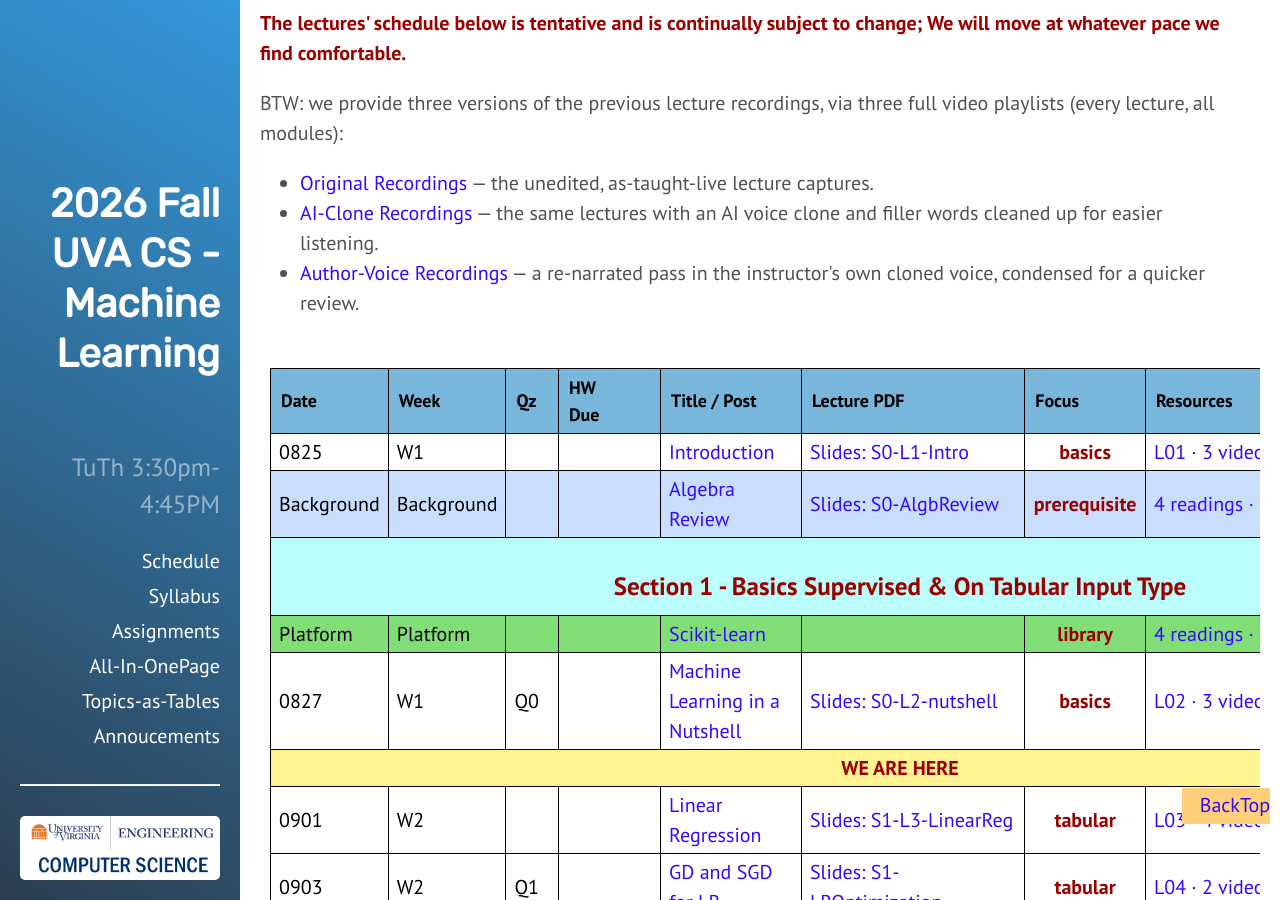
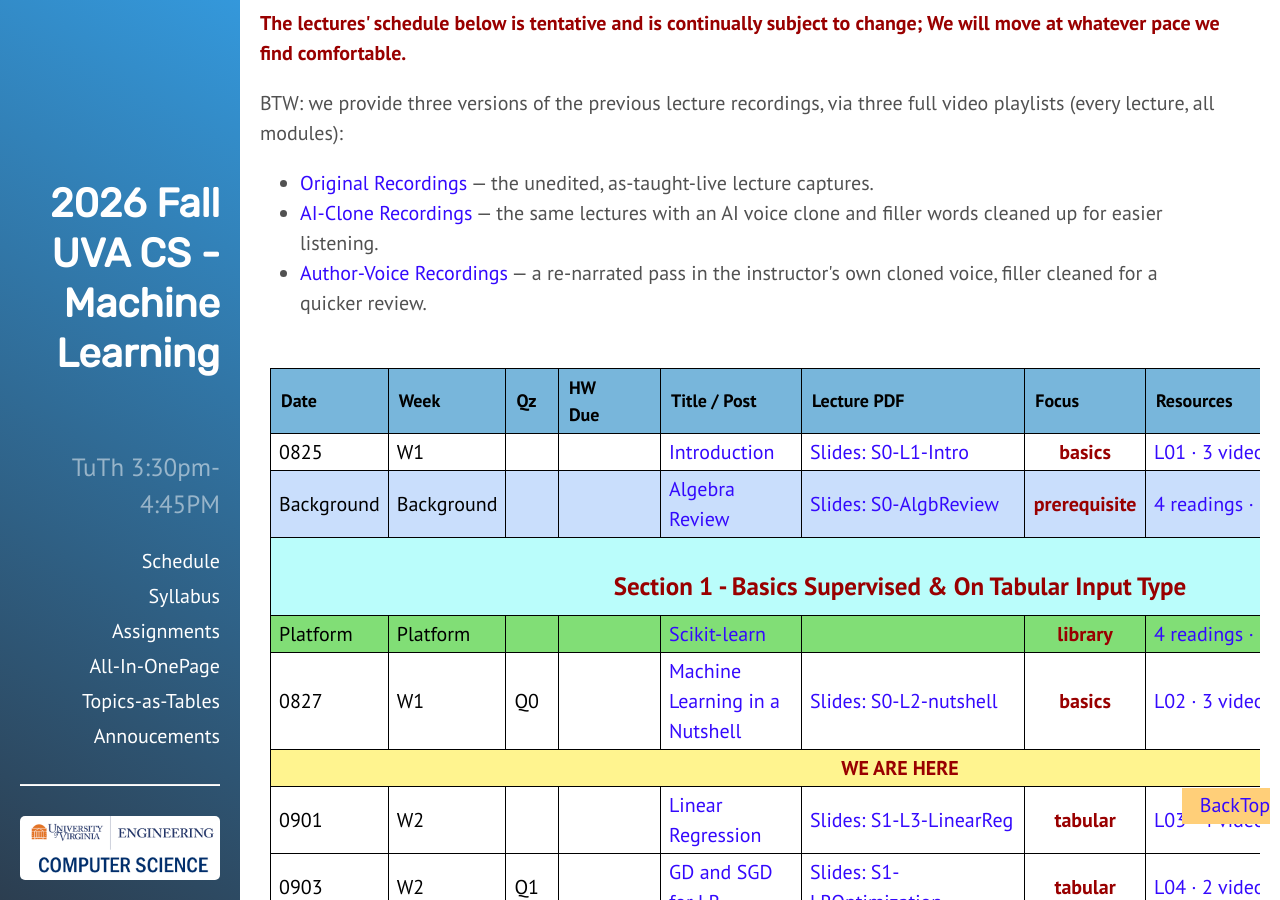
Before and after one commit to qiyanjun/2026Fall-UVA-CS-MachineLearningDeep, a Jekyll site: the page built from index.html, in a window 1280 px wide and 900 px high, scrolled down 774 px. Built offline with Jekyll 4.4.1, drawn with Linux system fonts in a browser that asks for light colours.

Commit message:
Refine Author-Voice description wording and date Q0-plus notice
Co-Authored-By: Claude Sonnet 5 <noreply@anthropic.com>
Claude-Session: https://claude.ai/code/session_01Uwp4hxYVzqJxWB532vGXrb

```diff
--- a/_includes/lecture-sections.html
+++ b/_includes/lecture-sections.html
@@ -14,7 +14,7 @@
 {% assign video_parts = video_clean | split: '  |  ' %}
 <section class="lecture-section">
   <h3>Videos</h3>
-  <p class="video-legend"><b>Original</b> &mdash; the unedited, as-taught-live lecture capture. <b>AI-Clone</b> &mdash; the same lecture with an AI voice clone and filler words cleaned up. <b>Author-Voice</b> &mdash; a condensed re-narration in the instructor's own cloned voice.</p>
+  <p class="video-legend"><b>Original</b> &mdash; the unedited, as-taught-live lecture capture. <b>AI-Clone</b> &mdash; the same lecture with an AI voice clone and filler words cleaned up. <b>Author-Voice</b> &mdash; a condensed and cleaned re-narration in the instructor's own cloned voice.</p>
   <ul class="lecture-list video-list">
     {% for part in video_parts %}
     {% assign part_bracketed = part | strip | replace: '<a href="', '[ <a href="' | replace: '</a>', '</a> ]' %}
--- a/index.html
+++ b/index.html
@@ -40,7 +40,7 @@ BTW: we provide three versions of the previous lecture recordings, via three ful
 <ul>
   <li><a href="https://www.youtube.com/playlist?list=PLHj6AQSqIUkOiQ6DfCOjs1Jc7ltXwuG9Z" target="_blank">Original Recordings</a> &mdash; the unedited, as-taught-live lecture captures.</li>
   <li><a href="https://www.youtube.com/playlist?list=PLMmpnvLjnh0I" target="_blank">AI-Clone Recordings</a> &mdash; the same lectures with an AI voice clone and filler words cleaned up for easier listening.</li>
-  <li><a href="https://www.youtube.com/watch?v=4yOQuOLh690&amp;list=PLGwYaARJAIA8" target="_blank">Author-Voice Recordings</a> &mdash; a re-narrated pass in the instructor's own cloned voice, condensed for a quicker review.</li>
+  <li><a href="https://www.youtube.com/watch?v=4yOQuOLh690&amp;list=PLGwYaARJAIA8" target="_blank">Author-Voice Recordings</a> &mdash; a re-narrated pass in the instructor's own cloned voice, filler cleaned for a quicker review.</li>
 </ul>
 
 <div class="posts">
```
Also changed, not shown: z26fBlog.md (+1 -1 lines).
